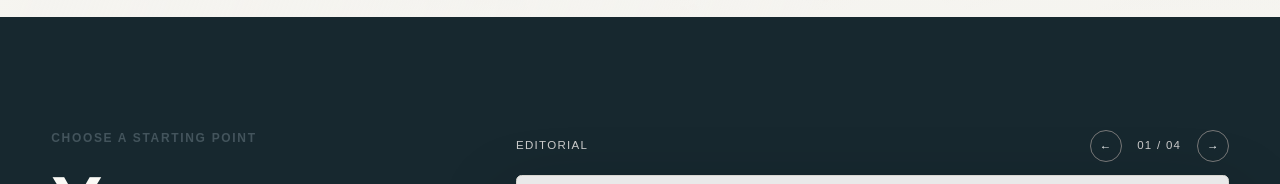
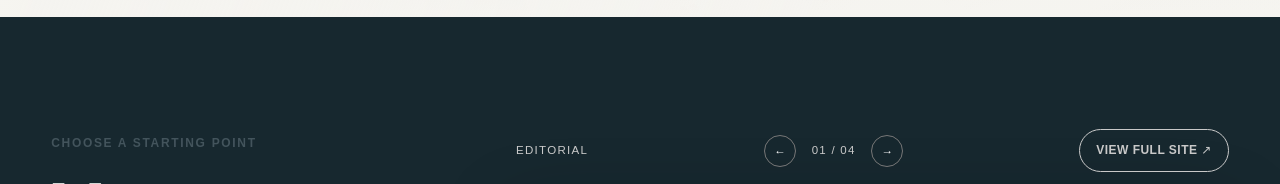
Before and after one commit to Alvintol/websites-by-alvin, a website: page site/index.html in a window 1280 px wide. Shown: the part 2740-2924 px from the top of the page. Drawn offline with Linux system fonts and the light colour scheme.

Commit message:
added hyperlink to demo subdomain

```diff
--- a/site/app.js
+++ b/site/app.js
@@ -174,6 +174,8 @@ const demoSite = document.querySelector('[data-demo-site]');
 const demoUrl = document.querySelector('[data-demo-url]');
 const demoStyle = document.querySelector('[data-demo-style]');
 const demoCount = document.querySelector('[data-demo-count]');
+const demoLink = document.querySelector('[data-demo-link]');
+
 
 const exampleOrder = Object.keys(examples);
 
@@ -257,9 +259,14 @@ const renderExample = (key, animate = true) => {
 
   if (demoCount) {
     demoCount.textContent =
-      `${String(currentExample + 1).padStart(2, '0')} / ` +
-      `${String(exampleOrder.length).padStart(2, '0')}`;
+    `${String(currentExample + 1).padStart(2, '0')} / ` +
+    `${String(exampleOrder.length).padStart(2, '0')}`;
   }
+
+    if (demoLink) {
+      demoLink.href = next.embedUrl;
+      demoLink.textContent = `View full site ↗`;
+    }
 
   // Update preview class
   demoSite.className =
--- a/site/index.html
+++ b/site/index.html
@@ -102,8 +102,7 @@
               aria-label="Simple web design that won’t break the bank."
             >
               <span class="line"><span>SIMPLE WEBITES</span></span
-              ><span class="line line-outline"
-                ><span>THAT WON’T</span></span
+              ><span class="line line-outline"><span>THAT WON’T</span></span
               ><span class="line line-indent"
                 ><span>BREAK THE BANK.</span></span
               >
@@ -258,6 +257,15 @@
                 →
               </button>
             </div>
+            <a
+              class="demo-view-site"
+              data-demo-link=""
+              href="https://basiceditorial.createdbyalvin.com/"
+              target="_blank"
+              rel="noopener noreferrer"
+            >
+              View full site ↗
+            </a>
           </div>
           <div class="browser-frame">
             <div class="browser-bar">
--- a/site/styles.css
+++ b/site/styles.css
@@ -3650,9 +3650,39 @@ summary:focus-visible {
   background: #f4f1eb;
 
   opacity: 1;
-  transition: opacity 300ms cubic-bezier(.2, .8, .2, 1);
+  transition: opacity 300ms cubic-bezier(0.2, 0.8, 0.2, 1);
 }
 
 .browser-site > iframe.is-loading {
   opacity: 0;
 }
+
+.demo-view-site {
+  display: inline-flex;
+  align-items: center;
+  justify-content: center;
+  gap: 0.4rem;
+
+  padding: 0.7rem 1rem;
+
+  color: inherit;
+  text-decoration: none;
+
+  border: 1px solid currentColor;
+  border-radius: 999px;
+
+  font-size: 0.75rem;
+  font-weight: 600;
+  letter-spacing: 0.04em;
+
+  transition:
+    background-color 0.2s ease,
+    color 0.2s ease,
+    transform 0.2s ease;
+}
+
+.demo-view-site:hover {
+  background: #111;
+  color: #fff;
+  transform: translateY(-2px);
+}
```
